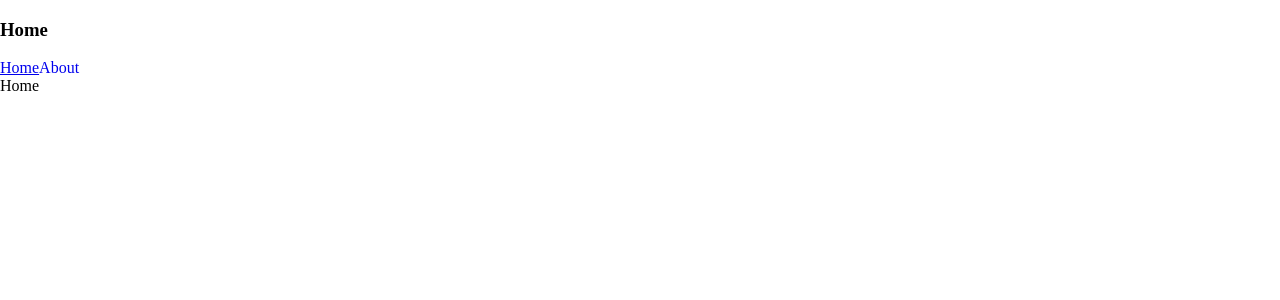
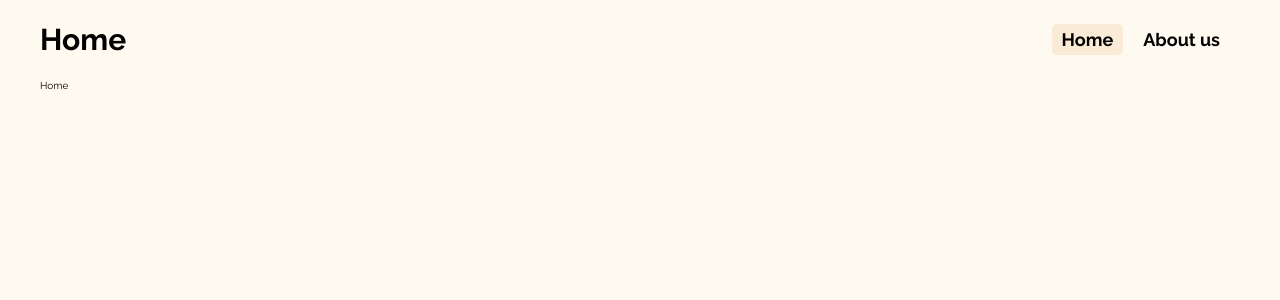
Before and after one commit to Nozeil/react-2023q1, a React (Vite) app in the folder app/: page / in a window 1280 px wide. Shown: the top 300 px of the page. Built offline with nearby package versions, Linux system fonts and the light colour scheme.

Commit message:
feat: add basic styles

```diff
--- /dev/null
+++ b/app/src/App.module.css
@@ -0,0 +1,10 @@
+.container {
+  height: 100%;
+  max-width: 1440px;
+  margin: 0 auto;
+}
+
+.main {
+  min-height: calc(100% - 80px);
+  margin: 0 40px;
+}
--- a/app/src/App.tsx
+++ b/app/src/App.tsx
@@ -1,16 +1,17 @@
 import { Component } from 'react';
 import { Outlet } from 'react-router-dom';
-import { HeaderWithLocation } from './components/Header';
+import { HeaderWithLocation } from './components/Header/Header';
+import cl from './App.module.css';
 
 export class App extends Component {
   render() {
     return (
-      <>
+      <div className={cl.container}>
         <HeaderWithLocation />
-        <main>
+        <main className={cl.main}>
           <Outlet />
         </main>
-      </>
+      </div>
     );
   }
 }
--- /dev/null
+++ b/app/src/components/Header/Header.module.css
@@ -0,0 +1,24 @@
+.header {
+  display: flex;
+  justify-content: space-between;
+  align-items: center;
+  height: 80px;
+  margin: 0 40px;
+}
+
+.title {
+  font-size: 3rem;
+  color: inherit;
+}
+
+.link {
+  padding: 5px 10px;
+  border-radius: 5px;
+  font-size: 1.8rem;
+  font-weight: 700;
+  transition: all 0.3s ease-in-out;
+}
+
+.active {
+  background-color: var(--bg-active-link);
+}
--- a/app/src/components/Header.tsx
+++ b/app/src/components/Header/Header.tsx
@@ -2,7 +2,8 @@ import { Paths } from '@/enums';
 import { withLocation, WithLocationProps } from '@/HOCs/HOCs';
 import { Component } from 'react';
 import { NavLink } from 'react-router-dom';
-import { NavBar } from './NavBar';
+import { NavBar } from '../NavBar/NavBar';
+import cl from './Header.module.css';
 
 interface State {
   title: string;
@@ -24,7 +25,7 @@ class Header extends Component<WithLocationProps, State> {
   getTitle = (path: string) => {
     const titles = {
       [Paths.HOME]: 'Home',
-      [Paths.ABOUT]: 'About',
+      [Paths.ABOUT]: 'About us',
       [Paths.NOT_FOUND]: '404',
     };
 
@@ -46,20 +47,26 @@ class Header extends Component<WithLocationProps, State> {
       };
     });
 
+  generateLinkClassName = ({ isActive }: { isActive: boolean }) => {
+    return isActive ? `${cl.link} ${cl.active}` : `${cl.link}`;
+  };
+
   render() {
     return (
-      <header>
-        <h3>{this.state.title}</h3>
+      <header className={cl.header}>
+        <h3 className={cl.title}>{this.state.title}</h3>
         <NavBar
           links={this.paths.map((path) => (
+            <li key={path}>
               <NavLink
                 to={path}
                 key={path}
                 onClick={this.onClickHandler}
-              style={({ isActive }) => ({ textDecoration: isActive ? 'underline' : 'none' })}
+                className={this.generateLinkClassName}
               >
                 {this.getTitle(path)}
               </NavLink>
+            </li>
           ))}
         />
       </header>
--- /dev/null
+++ b/app/src/components/NavBar/NavBar.module.css
@@ -0,0 +1,5 @@
+.list {
+  display: flex;
+  gap: 10px;
+  padding: 10px;
+}
--- a/app/src/components/NavBar.tsx
+++ b/app/src/components/NavBar/NavBar.tsx
@@ -1,5 +1,6 @@
 import { Component } from 'react';
 import { NavLink } from 'react-router-dom';
+import cl from './NavBar.module.css';
 
 interface Props {
   links: ReturnType<typeof NavLink>[];
@@ -8,6 +9,10 @@ interface Props {
 export class NavBar extends Component<Props> {
   render() {
     const links = this.props.links;
-    return <nav>{links}</nav>;
+    return (
+      <nav>
+        <ul className={cl.list}>{links}</ul>
+      </nav>
+    );
   }
 }
--- a/app/src/main.css
+++ b/app/src/main.css
@@ -0,0 +1,46 @@
+:root {
+  --bg-main: #fffaf0;
+  --bg-active-link: #faebd7;
+  --main-color: #020100;
+}
+
+* {
+  box-sizing: border-box;
+}
+
+html {
+  font-size: 10px;
+}
+
+body {
+  font-family: 'Raleway', sans-serif;
+  color: var(--main-color);
+  background-color: var(--bg-main);
+}
+
+html, body, #root, .container {
+  height: 100%;
+}
+
+h1,
+h2,
+h3,
+h4,
+h5,
+h6 {
+  margin: 0;
+}
+
+ul {
+  padding: 0;
+}
+
+li {
+  list-style-type: none;
+}
+
+a {
+  color: inherit;
+  text-decoration: none;
+  cursor: pointer;
+}
```
Lines whose indentation alone changed are shown as unchanged.
